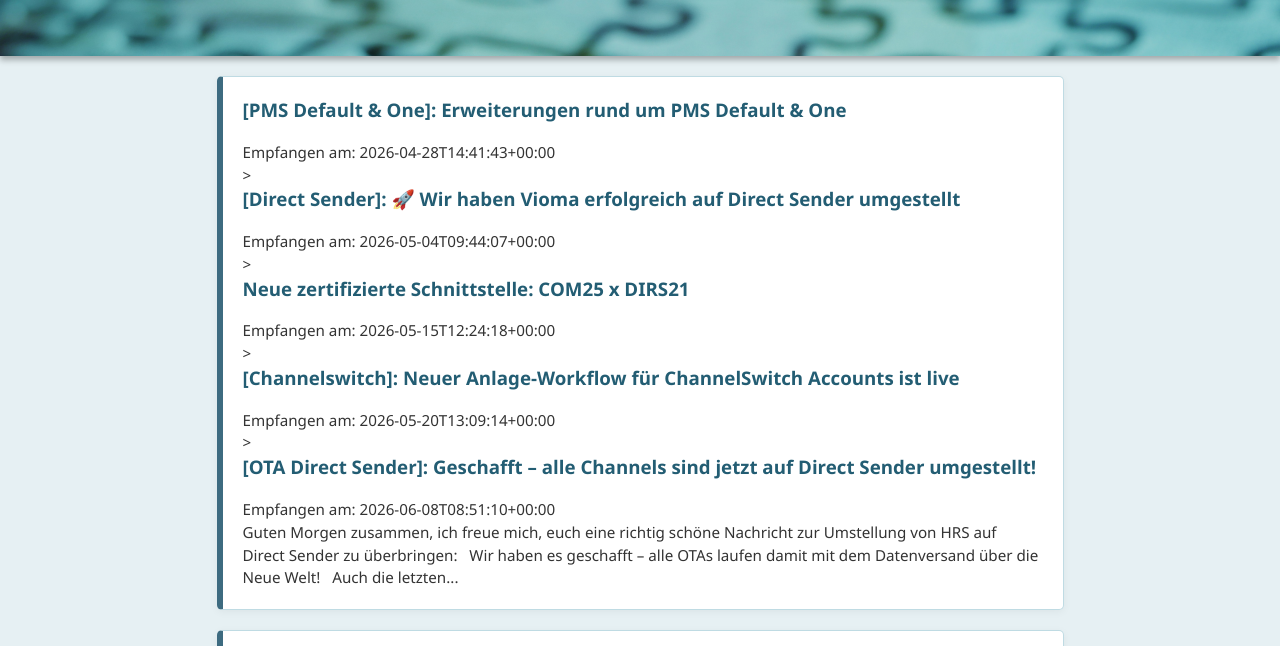
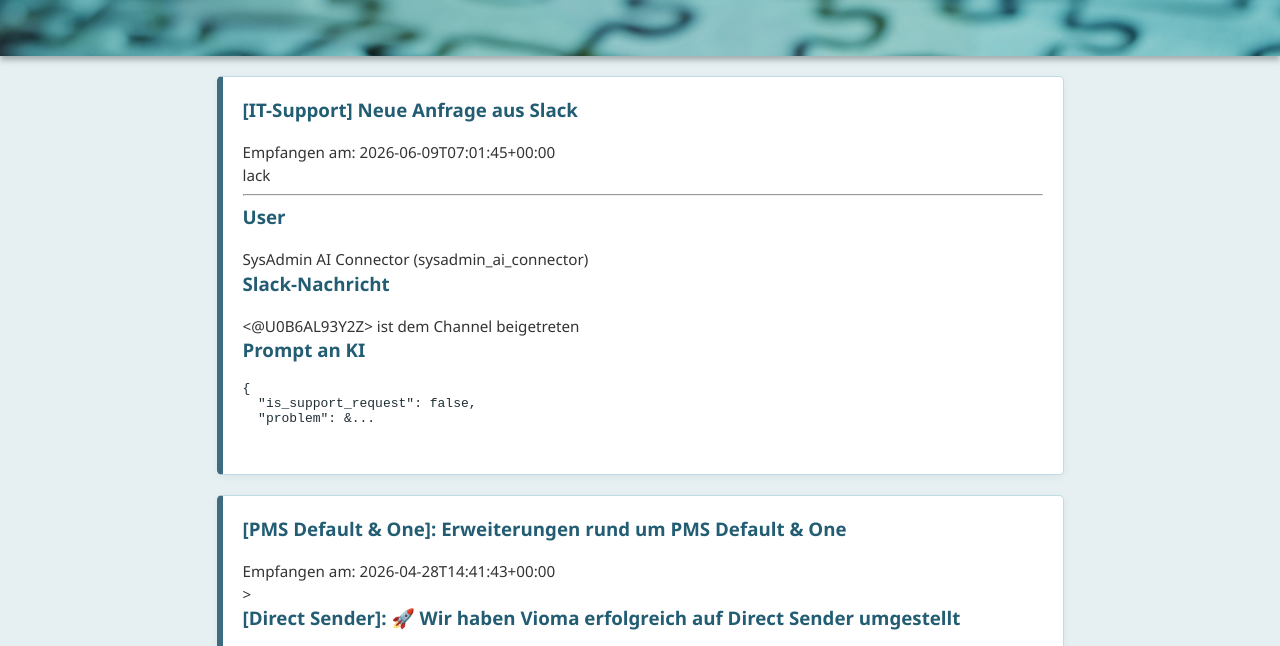
Before and after one commit to DHaukeDIRS21/dhaukedirs21.github.io, a plain HTML site: page index.html in a window 1280 px wide. Shown: the part 144-790 px from the top of the page. Drawn offline with Linux system fonts and the light colour scheme.

Commit message:
Update by Power Automate

```diff
--- a/index.html
+++ b/index.html
@@ -399,6 +399,12 @@
   <h3>[OTA Direct Sender]: Geschafft – alle Channels sind jetzt auf Direct Sender umgestellt!</h3>
   <p>Empfangen am: 2026-06-08T08:51:10+00:00</p>
 <p> Guten Morgen zusammen, ich freue mich, euch eine richtig schöne Nachricht zur Umstellung von HRS auf Direct Sender zu überbringen: &nbsp; Wir haben es geschafft – alle OTAs laufen damit mit dem Datenversand über die Neue Welt! &nbsp; Auch die letzten... </p>
+</div><div class="email-entry" data-date="2026-06-09T07:01:45+00:00">
+  <h3>[IT-Support] Neue Anfrage aus Slack</h3>
+  <p>Empfangen am: 2026-06-09T07:01:45+00:00</p>
+<p> lack</h2><hr><h3>User</h3><p>SysAdmin AI Connector (sysadmin_ai_connector)</p><h3>Slack-Nachricht</h3><p>&lt;@U0B6AL93Y2Z&gt; ist dem Channel beigetreten</p><h3>Prompt an KI</h3><pre>{
+  &quot;is_support_request&quot;: false,
+  &quot;problem&quot;: &... </p>
 </div><!-- INSERT HERE -->
   </div>
 
```
